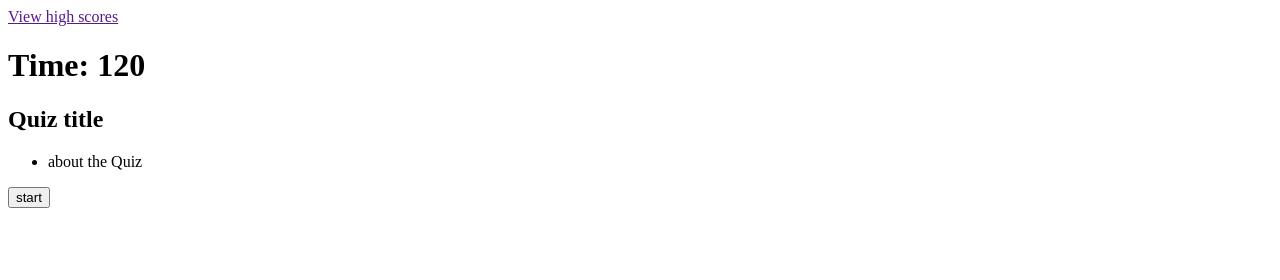
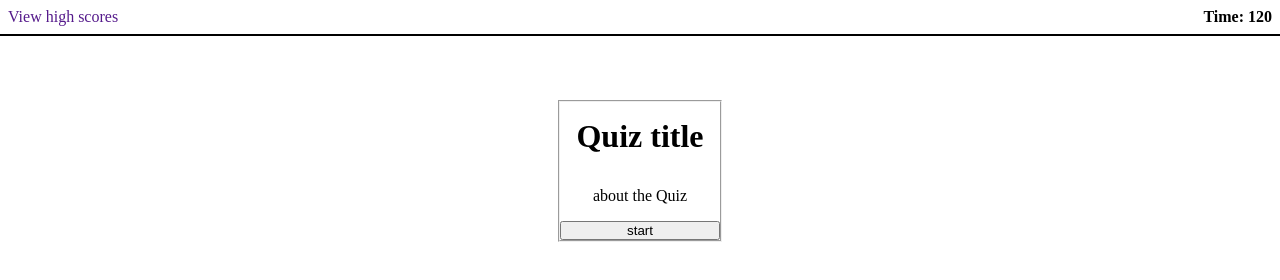
Before and after one commit to stang91/Quiz-for-studying, a plain HTML site: page index.html in a window 1280 px wide. Drawn offline with Linux system fonts and the light colour scheme.

Commit message:
base on files

```diff
--- a/asset/script.js
+++ b/asset/script.js
@@ -0,0 +1,5 @@
+
+//gunna use alot of random function important
+Math.floor(math.random()*variable);
+
+// for loop for questions and multi choices
--- a/asset/style.css
+++ b/asset/style.css
@@ -0,0 +1,50 @@
+*{
+    padding: 0;
+    margin: 0;
+}
+header{
+    display: flex;
+    justify-content: space-between;
+    align-content: center;
+    margin-bottom: 2rem;
+    padding: .5rem;
+    border-bottom: solid black 2px ;
+}
+
+header h1{
+    font-size: 1rem;
+}
+
+header a{
+    display: flex;
+    text-decoration: none;
+    align-items: center;
+}
+
+main section{
+    display:flex;
+    justify-content: center;
+    margin: 2rem;
+    padding: 2rem;
+}
+main fieldset div{
+    display: flex;
+    flex-wrap: nowrap;
+    flex-direction: column;
+    justify-content: center;
+}
+div h2{
+    font-size: 2rem;
+    font-weight: bold;
+    padding: .5rem;
+    margin: .5rem;
+}
+section ul{
+    display: flex;
+    justify-content: center;
+    padding: .5rem;
+    margin: .5rem;
+}
+section ul li{
+    list-style: none;
+}
--- a/index.html
+++ b/index.html
@@ -16,6 +16,7 @@
     </header>
     <main>
         <section>
+            <fieldset>
                 <div>
                     <h2 class="quizQuestions">Quiz title</h2>
                     <!-- have something done to this -->
@@ -24,7 +25,7 @@
                     </ul>
                     <button>start</button>
                 </div>
-
+            </fieldset>
         </section>
         <section>
             <div>
```
Lines whose indentation alone changed are shown as unchanged.
